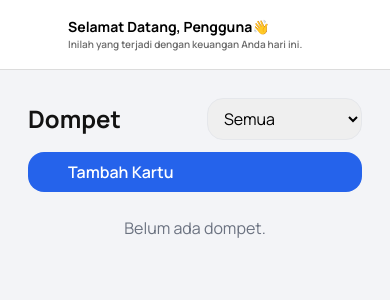
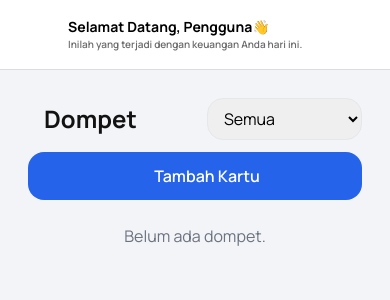
Before and after one commit to LazyPota/DicodingCapstone, a React (Vite) app in the folder frontend/: page /dompet in a window 390 px wide. Shown: the top 300 px of the page. Built offline with nearby package versions, Linux system fonts and the light colour scheme; some icons are missing.

Commit message:
Responsive Wallets Page

```diff
--- a/frontend/src/pages/My-Wallet/MyWaletView.jsx
+++ b/frontend/src/pages/My-Wallet/MyWaletView.jsx
@@ -43,14 +43,12 @@ const MyWaletView = ({
 
   return (
     <div className="flex-1 bg-[#F3F4F7] p-7 overflow-auto">
-      <div className="flex flex-col space-y-3 md:space-y-0 md:flex-row justify-between mb-5">
-        {/* Filter */}
-        <div className="flex space-x-4 items-center justify-between md:justify-normal">
-          <h1 className="font-extrabold text-[24px] text-[#121212]">Dompet</h1>
+      <div className="flex flex-col space-y-3 md:flex-row justify-between items-center mb-5">
+        <div className="flex space-x-4 items-center w-full md:justify-normal justify-between">
           <select
             value={filter}
             onChange={(e) => setFilter(e.target.value)}
-            className="px-3 py-2 border rounded-[16px] focus:ring-2 focus:ring-blue-500"
+            className="px-3 py-2 border rounded-[16px] focus:ring-2 focus:ring-blue-500 order-2 md:order-1"
             disabled={isLoading}
           >
             <option value="Semua">Semua</option>
@@ -61,10 +59,13 @@ const MyWaletView = ({
             <option value="Investment">Investasi</option>
             <option value="Other">Lainnya</option>
           </select>
+          <h1 className="font-extrabold text-[24px] text-[#121212] order-1 md:order-2">
+            Dompet
+          </h1>
         </div>
         <button
           onClick={() => setIsModalOpen(true)}
-          className={`py-2 md:py-0 px-4 bg-blue-600 text-white rounded-[16px] font-semibold flex items-center space-x-2 hover:bg-blue-700 disabled:opacity-50 ${
+          className={`py-3 md:py-2  bg-blue-600 text-white rounded-[16px] font-semibold flex items-center space-x-2 hover:bg-blue-700 disabled:opacity-50 w-full md:w-52 justify-center ${
             isLoading ? "opacity-50 cursor-not-allowed" : ""
           }`}
           disabled={isLoading}
```
Also changed, not shown: frontend/src/components/CardWallet.jsx (+0 -14 lines).
